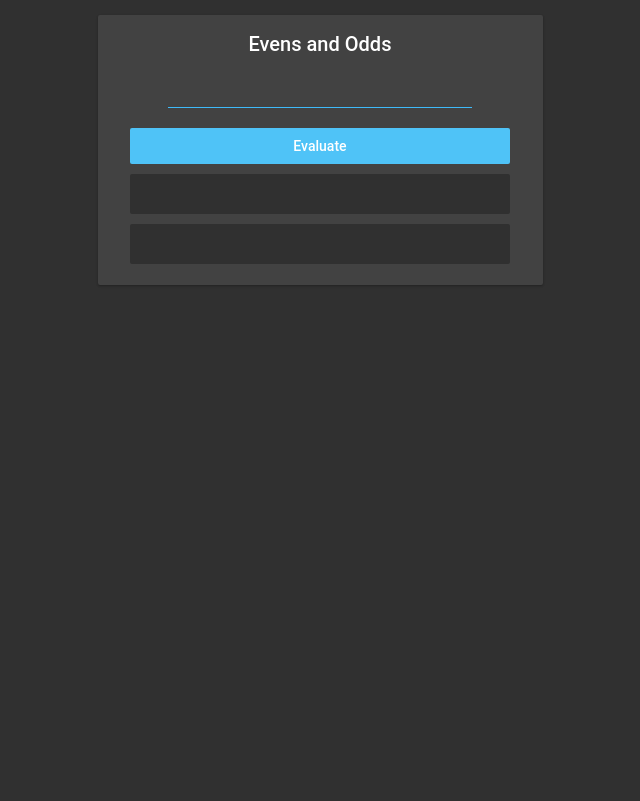
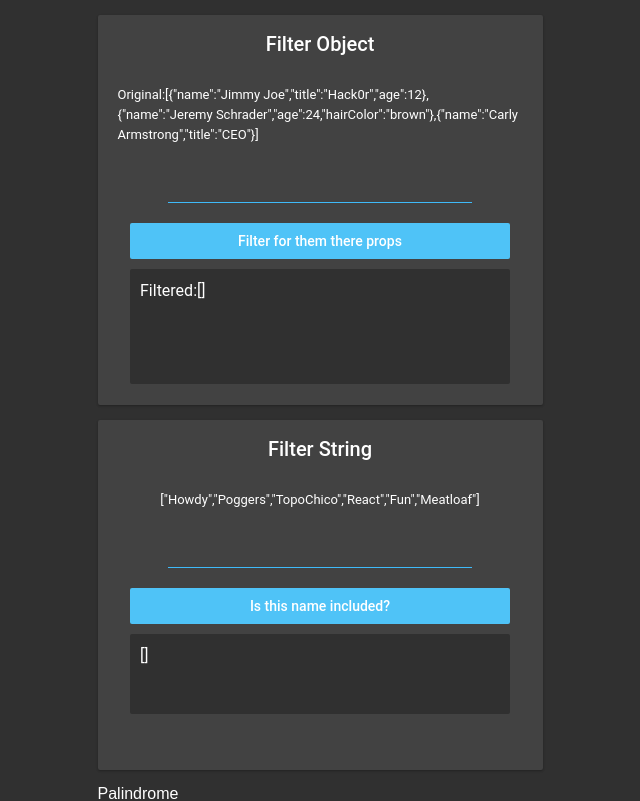
Before and after one commit to LucassNogueira/ReactToyProbs, a React (Create React App) app: page / in a window 1280 px wide. Shown: the top 801 px of the page, without its empty margins (320-960 px from the left). Built offline with nearby package versions, Linux system fonts and the light colour scheme.

Commit message:
finished with filter string and obj

```diff
--- a/src/components/TopicBrowser/TopicBrowser.js
+++ b/src/components/TopicBrowser/TopicBrowser.js
@@ -9,10 +9,10 @@ export default class TopicBrowser extends Component {
   render() {
     return (
       <div>
-        {/* <FilterObject />
+        <FilterObject />
         <FilterString />
         <Palindrome />
-        <Sum /> */}
+        <Sum />
         <EvenAndOdd />
       </div>
     );
--- a/src/components/Topics/EvenAndOdd.js
+++ b/src/components/Topics/EvenAndOdd.js
@@ -30,8 +30,8 @@ export default class EvenAndOdd extends Component {
         <button className="confirmationButton" onClick={evaluate}>
           Evaluate
         </button>
-        <span className="resultsBox">{this.state.evenArray}</span>
-        <span className="resultsBox">{this.state.oddArray}</span>
+        <span className="resultsBox">Evens: {this.state.evenArray}</span>
+        <span className="resultsBox">Odds:{this.state.oddArray}</span>
       </div>
     );
   }
--- a/src/components/Topics/FilterObject.js
+++ b/src/components/Topics/FilterObject.js
@@ -1,7 +1,51 @@
 import React, { Component } from "react";
 
 export default class FilterObject extends Component {
+  constructor(props) {
+    super(props);
+    this.state = {
+      unFilteredArray: [
+        { name: "Jimmy Joe", title: "Hack0r", age: 12 },
+        { name: "Jeremy Schrader", age: 24, hairColor: "brown" },
+        { name: "Carly Armstrong", title: "CEO" },
+      ],
+      userInput: "",
+      filteredArray: [],
+    };
+  }
   render() {
-    return <div>FilterObject</div>;
+    const filterObj = () => {
+      let word = this.state.userInput;
+      // console.log(typeof word)
+      let unArray = this.state.unFilteredArray;
+      unArray.map((obj) =>
+        obj.hasOwnProperty(word)
+          ? this.state.filteredArray.push(obj)
+          : this.state.unFilteredArray
+      );
+      this.setState(this.state);
+    };
+
+    return (
+      <div className="puzzleBox filterObjectPB">
+        <h4>Filter Object</h4>
+        <span className="puzzleText">
+          Original:
+          {JSON.stringify(this.state.unFilteredArray)}
+        </span>
+        <input
+          className="inputLine"
+          type="text"
+          onChange={(e) => this.setState({ userInput: e.target.value })}
+        />
+        <button className="confirmationButton" onClick={filterObj}>
+          Filter for them there props
+        </button>
+        <span className="resultsBox filterObjectRB">
+          Filtered:
+          {JSON.stringify(this.state.filteredArray)}
+        </span>
+      </div>
+    );
   }
 }
--- a/src/components/Topics/FilterString.js
+++ b/src/components/Topics/FilterString.js
@@ -1,7 +1,49 @@
 import React, { Component } from "react";
 
 export default class FilterString extends Component {
+  constructor(props) {
+    super(props);
+    this.state = {
+      unFilteredArray: [
+        "Howdy",
+        "Poggers",
+        "TopoChico",
+        "React",
+        "Fun",
+        "Meatloaf",
+      ],
+      userInput: "",
+      filteredArray: [],
+    };
+  }
   render() {
-    return <div>FilterString</div>;
+    const evaluate = () => {
+      let word = this.state.userInput;
+      let names = this.state.unFilteredArray;
+      let filtered = this.state.filteredArray;
+      if (names.includes(word)) {
+        filtered.push(word);
+      }
+      this.setState(this.state);
+    };
+    return (
+      <div className="puzzleBox filterStringPB">
+        <h4>Filter String</h4>
+        <span className="puzzleText">
+          {JSON.stringify(this.state.unFilteredArray)}
+        </span>
+        <input
+          className="inputLine"
+          type="text"
+          onChange={(e) => this.setState({ userInput: e.target.value })}
+        />
+        <button onClick={evaluate} className="confirmationButton">
+          Is this name included?
+        </button>
+        <span className="resultsBox filterStringRB">
+          {JSON.stringify(this.state.filteredArray)}
+        </span>
+      </div>
+    );
   }
 }
```
